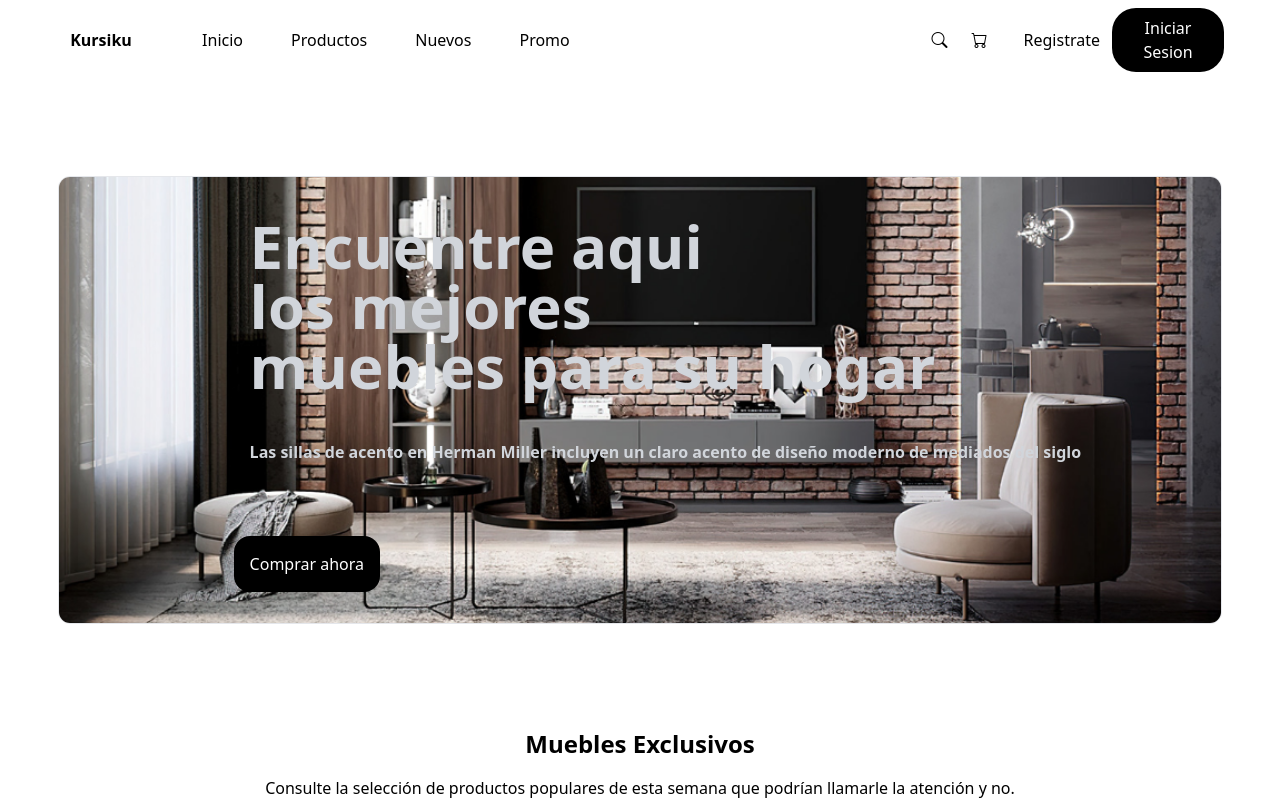
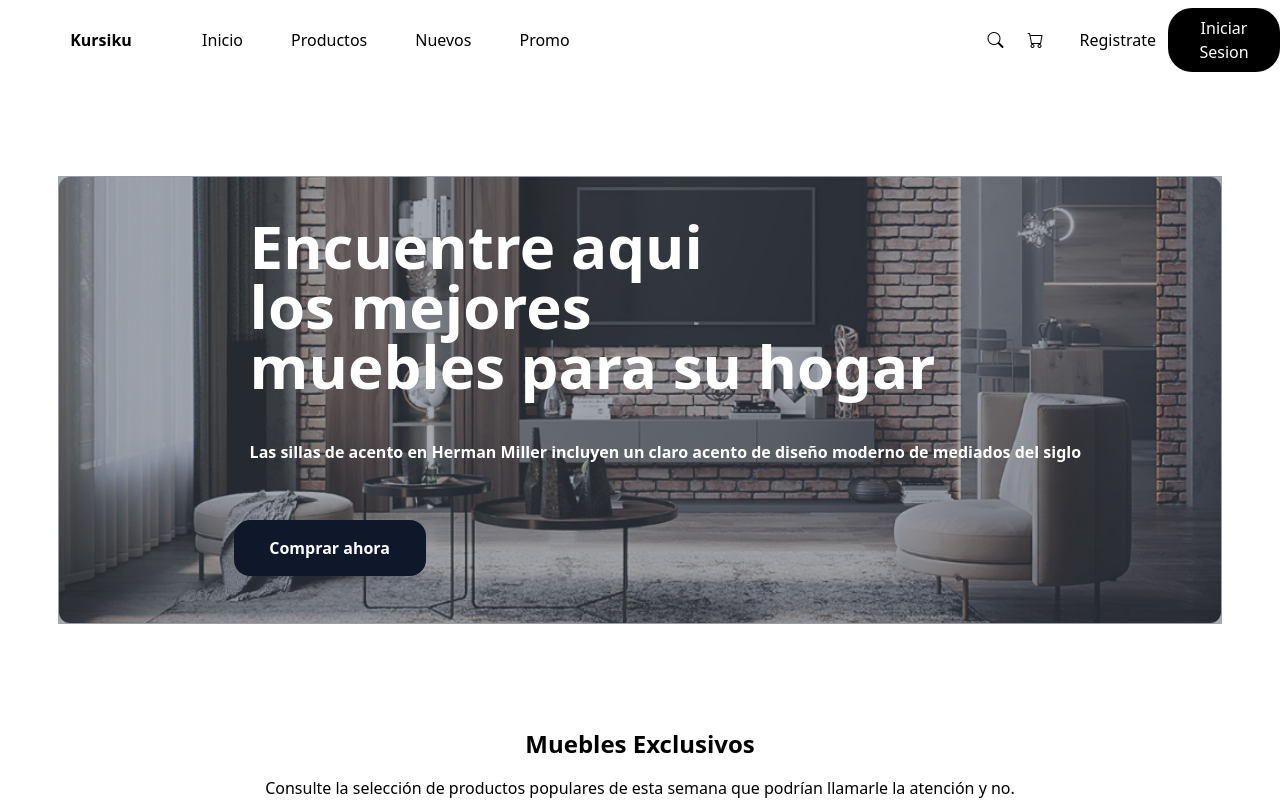
Before and after one commit to MaxRambo90/Ecomerce, a React (Vite) app in the folder Front/ecomerce/: page / in a window 1280 px wide. Shown: the top 800 px of the page. Built offline with nearby package versions, Linux system fonts and the light colour scheme.

Commit message:
Correción 1

```diff
--- a/Front/ecomerce/src/Components/SeccionHome/SeccionHome.jsx
+++ b/Front/ecomerce/src/Components/SeccionHome/SeccionHome.jsx
@@ -6,9 +6,10 @@ const SeccionHome = () => {
         <div className='flex justify-center items-center h-Home w-full'>
                 <div className='w-wDivSecundarioHome h-hDivSecundarioHome z-100 relative'>
                     <img src={Living} alt="LIVING" className='w-full h-full flex border rounded-xl object-cover relative' />
-                    <h1 className='font-bold text-6xl absolute w-full top-10 left-48 text-gray-300'>Encuentre aqui <br /> los mejores <br />muebles para su hogar</h1>
-                    <p className='font-bold absolute w-full bottom-40 left-48 text-gray-300' >Las sillas de acento en Herman Miller incluyen un claro acento de diseño moderno de mediados del siglo</p>
-                    <button className='bg-black p-4 border-black rounded-2xl text-white absolute left-44 bottom-8'>Comprar ahora</button>
+                    <div className='absolute top-0 left-0 w-full h-full bg-gray-600/50'></div>
+                    <h1 className='font-bold text-6xl absolute w-full top-10 left-48 text-white'>Encuentre aqui <br /> los mejores <br />muebles para su hogar</h1>
+                    <p className='font-bold absolute w-full bottom-40 left-48 text-white' >Las sillas de acento en Herman Miller incluyen un claro acento de diseño moderno de mediados del siglo</p>
+                    <button className='bg-slate-900 h-14 w-48 rounded-2xl text-white hover:bg-slate-400 absolute font-bold left-44 bottom-12'>Comprar ahora</button>
                 </div>
         </div>
     )
--- a/Front/ecomerce/src/Components/SeccionNavbar/SeccionNavbar.jsx
+++ b/Front/ecomerce/src/Components/SeccionNavbar/SeccionNavbar.jsx
@@ -19,7 +19,7 @@ const SeccionNavbar = () => {
                 </nav>
             </div>
 
-            <div className='flex flex-row w-1/2 justify-end pr-14 '>
+            <div className='flex flex-row w-1/2 justify-end'>
                 <div className='flex flex-row justify-around gap-6 items-center '>
                     <div>
                         <button><i class="bi bi-search text-black p-3"></i></button>
```
